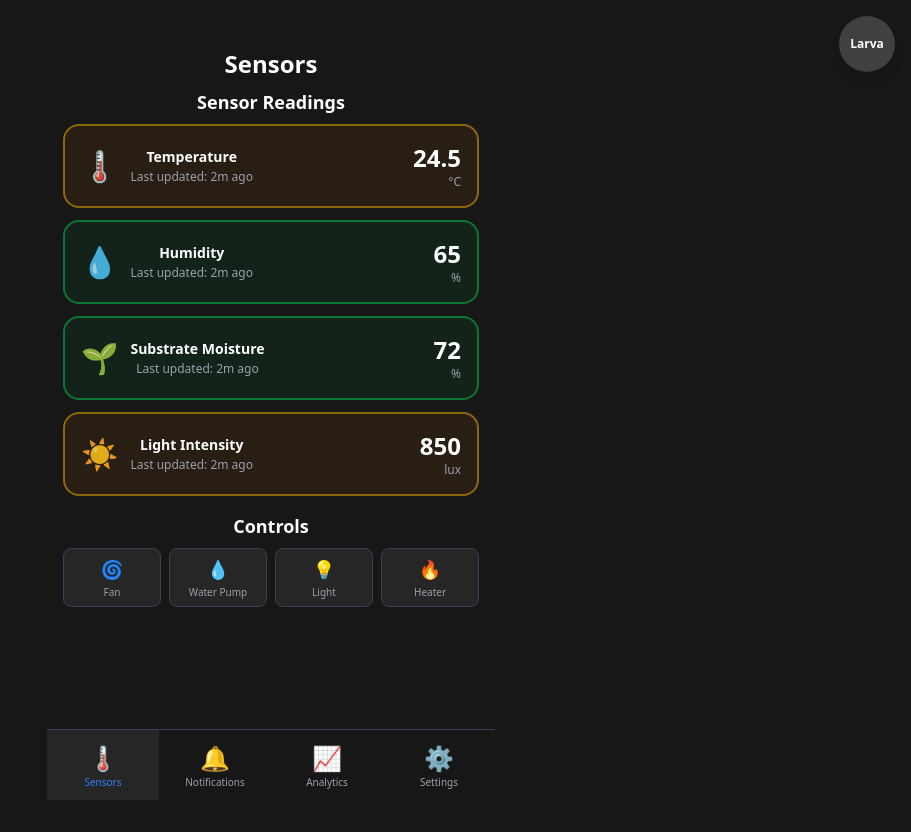
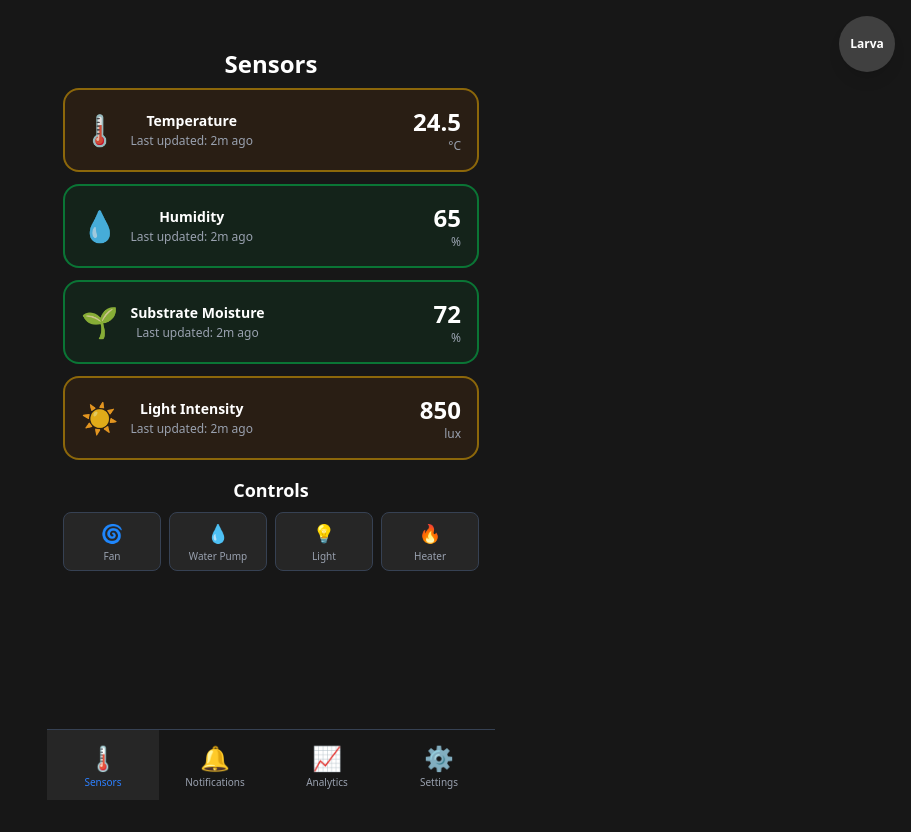
Before and after one commit to TheMasshiro/bsf-dashboard, a React (Vite) app in the folder client/: page / in a window 1280 px wide. Shown: the whole page, without its empty margins (369-1280 px from the left). Built offline with nearby package versions, Linux system fonts and the light colour scheme.

Commit message:
removed sensor readings to avoid redundancy

```diff
--- a/client/src/tabs/Sensors.jsx
+++ b/client/src/tabs/Sensors.jsx
@@ -52,7 +52,6 @@ const Sensors = () => {
             </div>
 
             <div className="space-y-2 mb-4">
-                <h2 className="text-white text-lg font-semibold mb-2">Sensor Readings</h2>
                 {sensorData.map((sensor, index) => (
                     <SensorCard
                         key={index}
```
